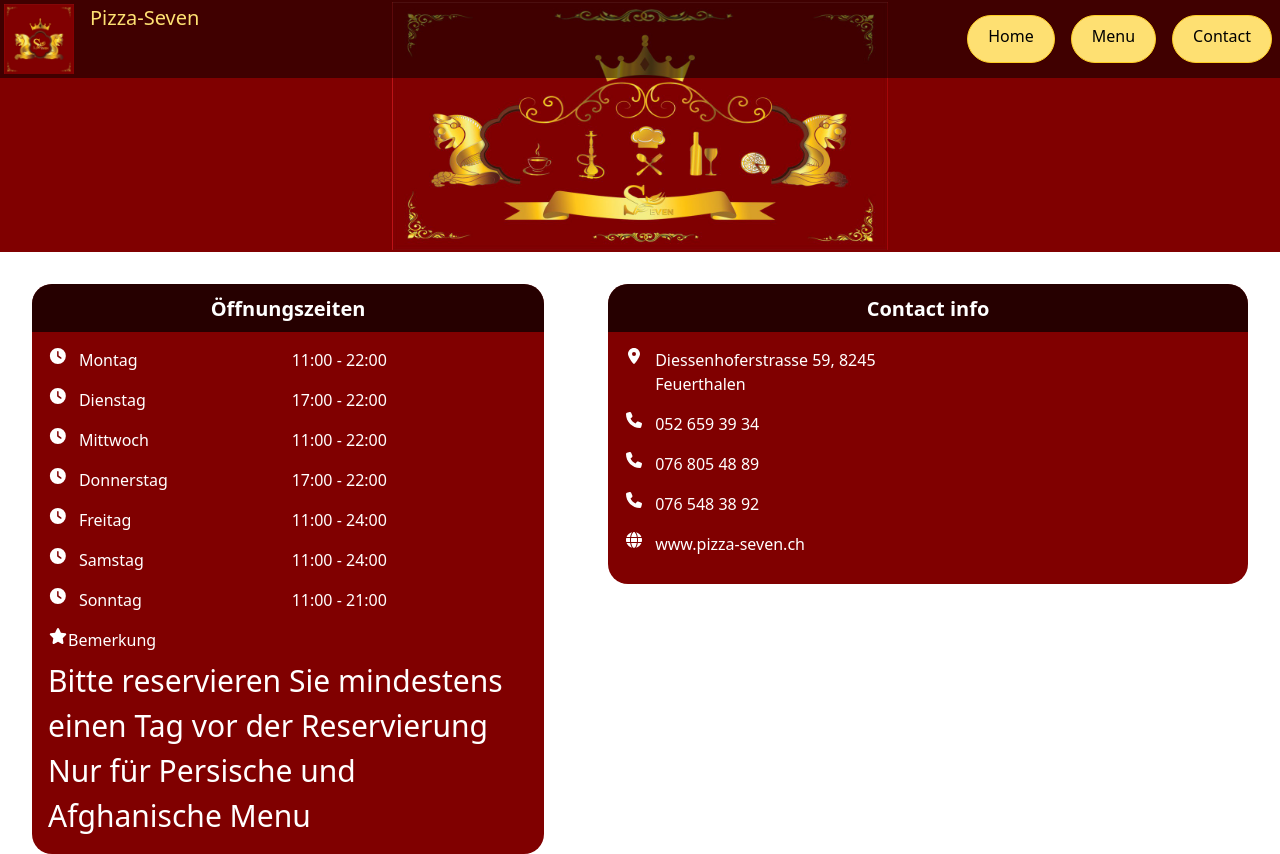
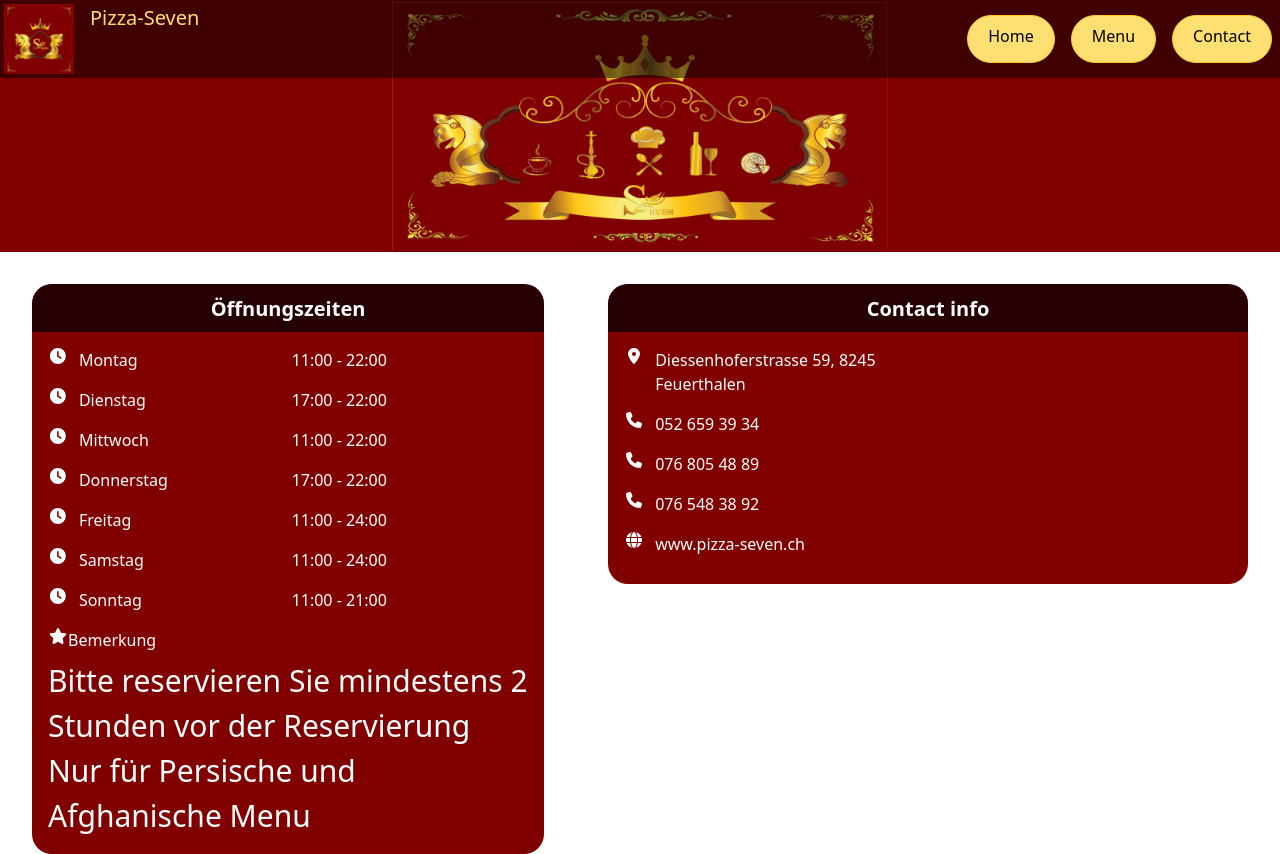
Before and after one commit to Mona-Ak/Pizza-Seven, a Next.js app: page /contact in a window 1280 px wide. Built offline with nearby package versions, Linux system fonts and the light colour scheme.

Commit message:
removing tagesmenu

```diff
--- a/app/contact/page.jsx
+++ b/app/contact/page.jsx
@@ -60,7 +60,7 @@
                 <FontAwesomeIcon icon={faStar} className='contact-icon'/>
                 <h2>Bemerkung</h2>
               </div>
-              <p className='öffnung-p'>Bitte reservieren Sie mindestens einen Tag vor der Reservierung Nur für Persische und Afghanische Menu </p>
+              <p className='öffnung-p'>Bitte reservieren Sie mindestens 2 Stunden vor der Reservierung Nur für Persische und Afghanische Menu </p>
             </div>
           </div>
 
--- a/app/page.jsx
+++ b/app/page.jsx
@@ -13,7 +13,7 @@
 
           <Slider />
 
-          <h1 className="head">Tagesmenu</h1>
+          {/* <h1 className="head">Tagesmenu</h1>
 
           <div className="container">
 
@@ -31,7 +31,7 @@
 
 
 
-          </div>
+          </div> */}
 
         </section>
 
--- a/components/slider.jsx
+++ b/components/slider.jsx
@@ -17,7 +17,7 @@
 
 
 export const Slider = () => {
-    const images = [slide1, slide2, slide3, slide4, slide5, slide6, slide7, slide8, slide9, slide11, slide13];
+    const images = [slide1, slide2, slide3,slide13, slide4, slide5, slide6, slide7, slide8, slide9, slide11, ];
   return (
     <section className="slide">
 
```
